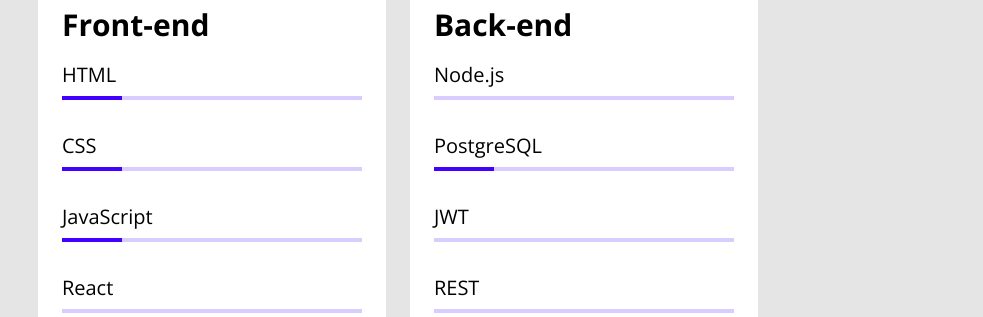
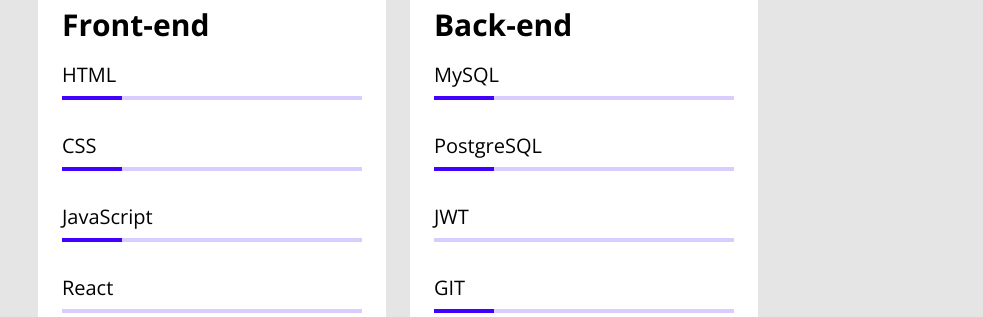
Before and after one commit to LeandroSCorrea/cubos-academy, a plain HTML site: page index.html in a window 1280 px wide. Shown: the part 336-653 px from the top of the page, 297-1280 px from the left. Drawn offline with nearby package versions, Linux system fonts and the light colour scheme.

Commit message:
Update index.html

```diff
--- a/index.html
+++ b/index.html
@@ -114,9 +114,9 @@
             <h3>Back-end</h3>
             <ul>
               <li>
-                <p class="nome">Node.js</p>
+                <p class="nome">MySQL</p>
                 <div class="progresso">
-                  <div class="barra incompleto"></div>
+                  <div class="barra "></div>
                   <div class="barra incompleto"></div>
                   <div class="barra incompleto"></div>
                   <div class="barra incompleto"></div>
@@ -144,9 +144,9 @@
                 </div>
               </li>
               <li>
-                <p class="nome">REST</p>
+                <p class="nome">GIT</p>
                 <div class="progresso">
-                  <div class="barra incompleto"></div>
+                  <div class="barra "></div>
                   <div class="barra incompleto"></div>
                   <div class="barra incompleto"></div>
                   <div class="barra incompleto"></div>
```
